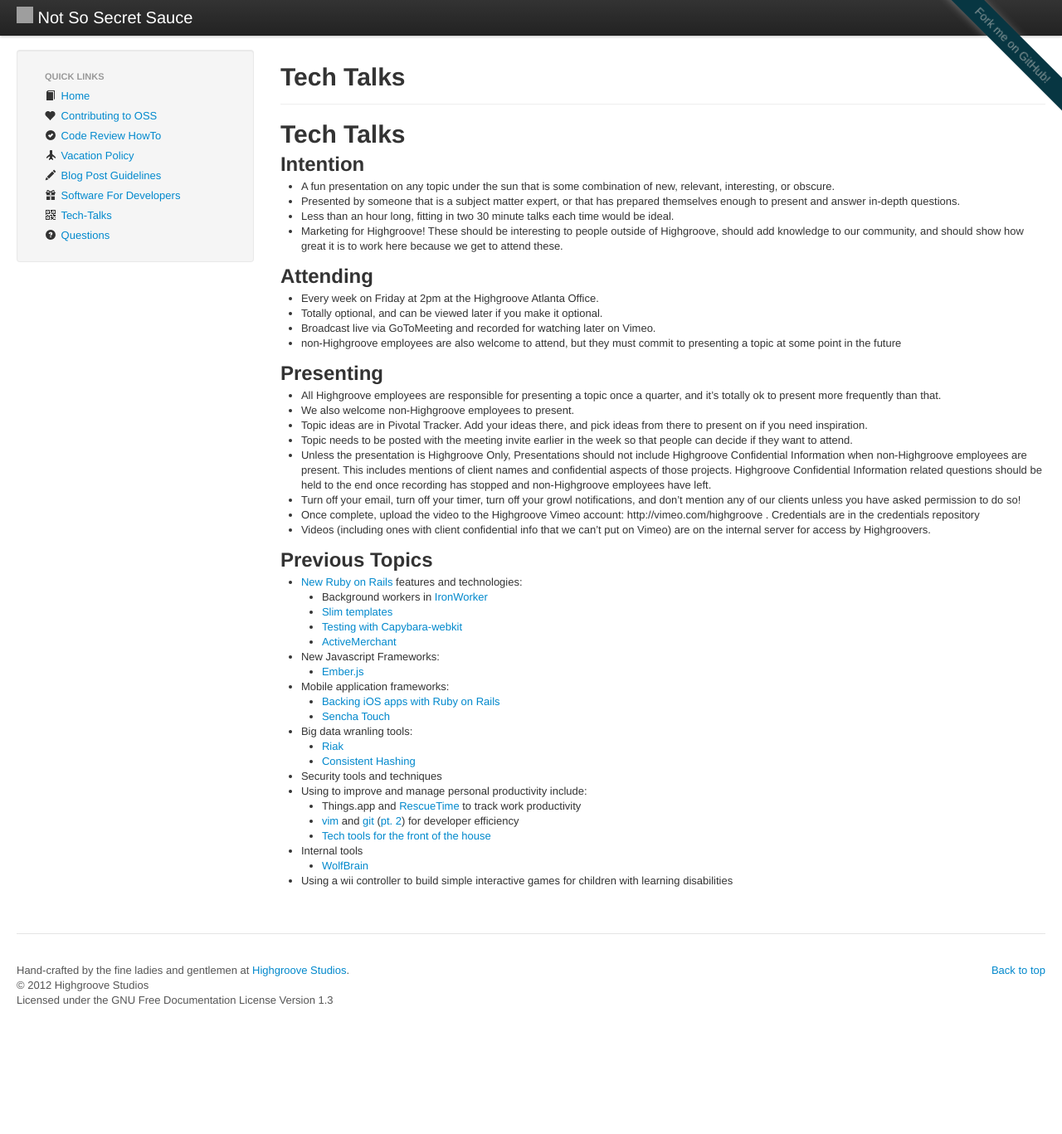
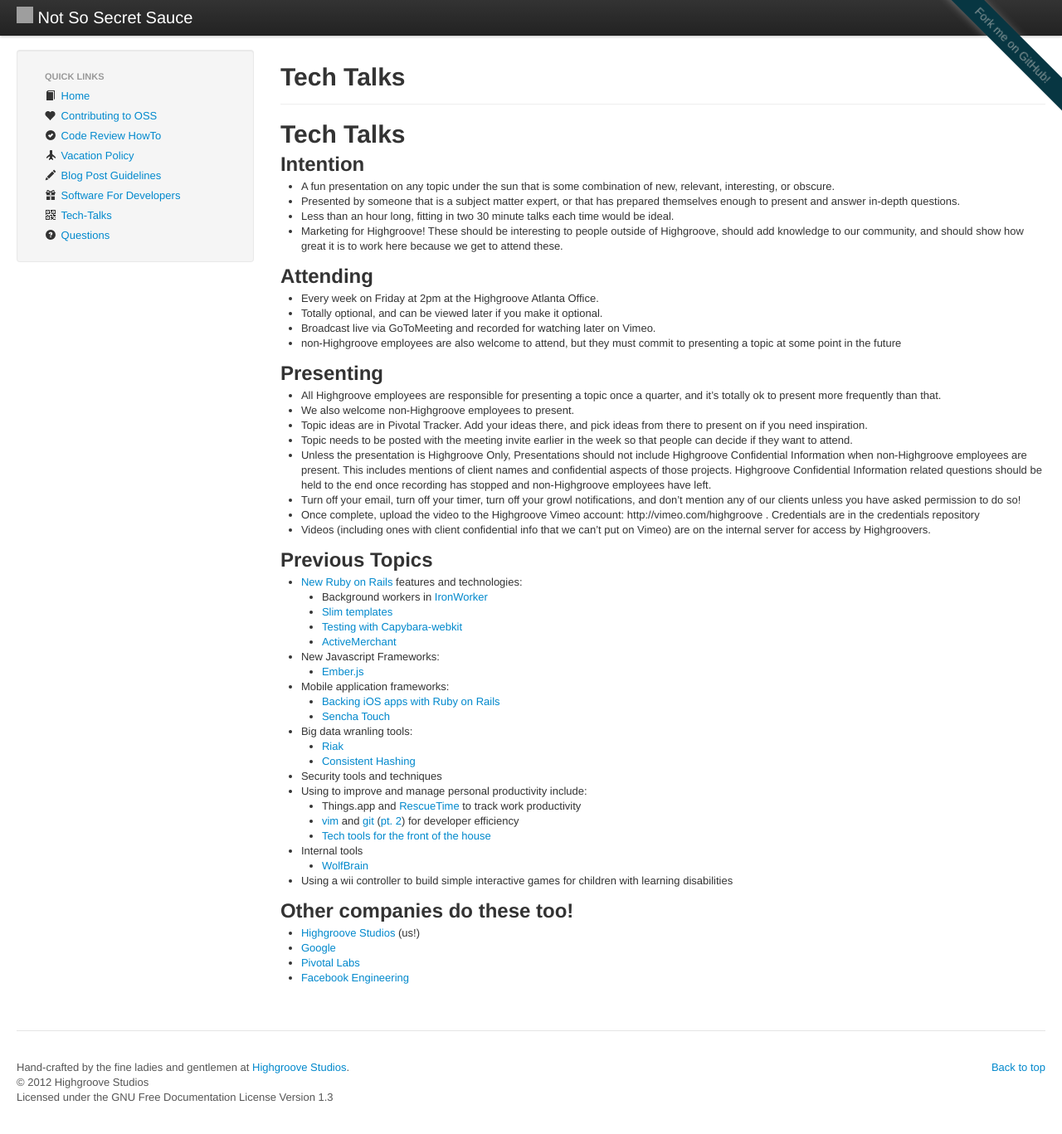
Before and after one commit to daveworth/not-so-secret-sauce, a Jekyll site: the page built from topics/tech-talks.md, in a window 1280 px wide and 1368 px high. Shown: the whole window at 83% size. Built offline with Jekyll 4.4.1, drawn with Linux system fonts in a browser that asks for light colours; nearby versions of some CDN libraries; grey boxes are pictures that could not be loaded.

Commit message:
Adds other companies to tech talks

```diff
--- a/topics/tech-talks.md
+++ b/topics/tech-talks.md
@@ -72,3 +72,10 @@
   * [WolfBrain](https://vimeo.com/37822445)
 * Using a wii controller to build simple interactive games for children with
   learning disabilities
+
+
+## Other companies do these too!
+* [Highgroove Studios](vimeo.com/highgroove/videos)  (us!)
+* [Google](http://www.youtube.com/user/GoogleTechTalks/featured)
+* [Pivotal Labs](http://pivotallabs.com/talks)
+* [Facebook Engineering](https://www.facebook.com/Engineering/app_260691170608423)
```
